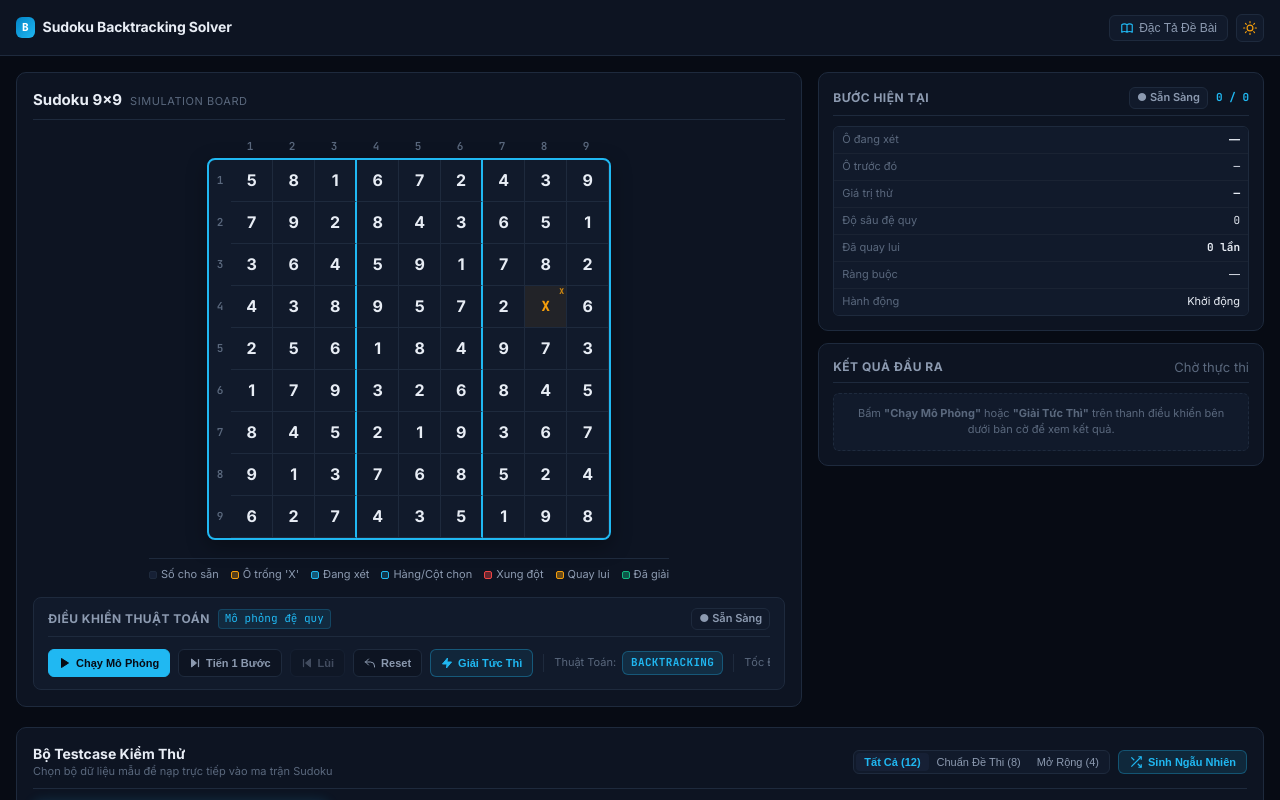
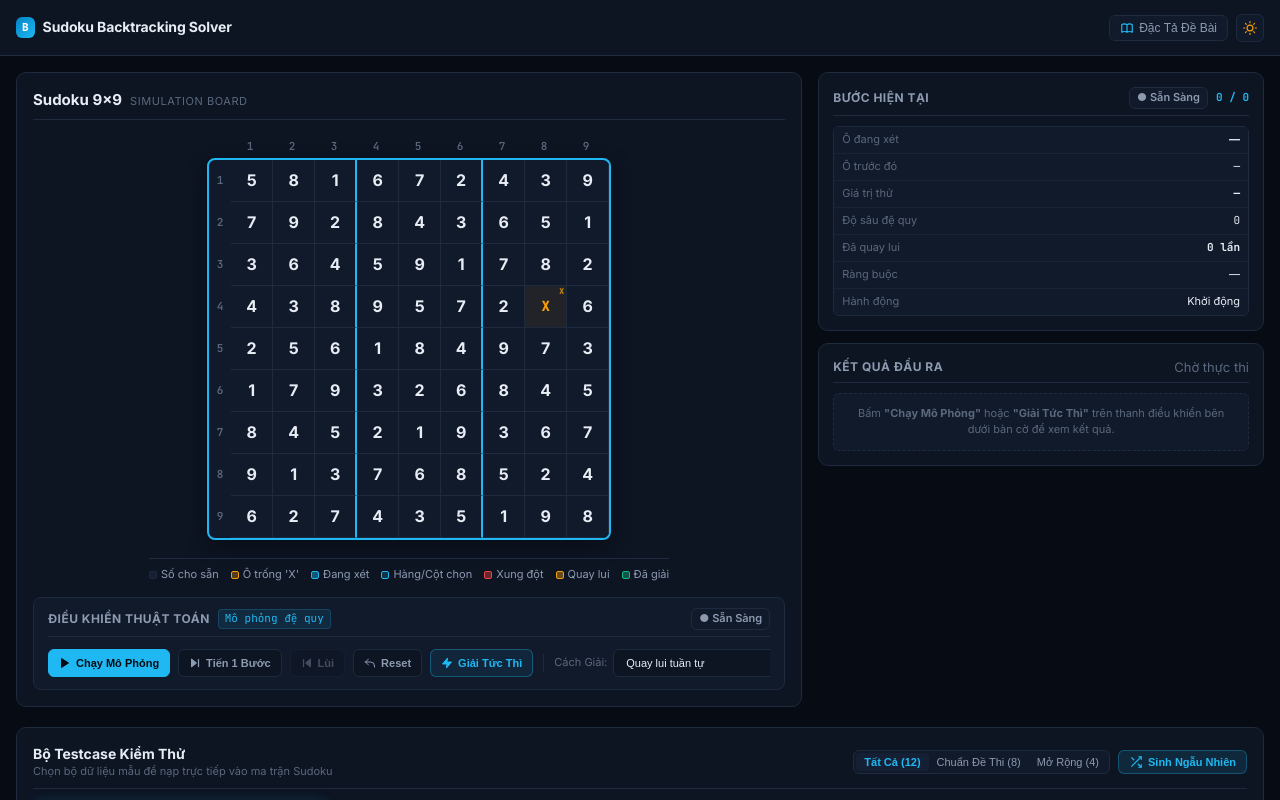
Before and after one commit to 25410166/BTL, a React (Vite) app: page / in a window 1280 px wide. Shown: the top 800 px of the page. Built offline with nearby package versions, Linux system fonts and the light colour scheme; the HTML template or start-up script is replaced by a standard one.

Commit message:
feat: restore MRV and Backtracking strategy selector in ControlToolbar

```diff
--- a/src/App.jsx
+++ b/src/App.jsx
@@ -17,6 +17,10 @@ import {
   generateBacktrackingTrace,
   solveBacktrackingInstant,
 } from './algorithms/sudokuBacktracking.js';
+import {
+  generateMRVTrace,
+  solveBacktrackingMRVInstant,
+} from './algorithms/sudokuMRV.js';
 import { fireConfetti } from './utils/confetti.js';
 
 export default function App() {
@@ -41,6 +45,7 @@ export default function App() {
   }, [initialEmptyCoords]);
 
   // Simulation State
+  const [strategy, setStrategy] = useState('sequential'); // 'sequential' | 'mrv'
   const [speedMs, setSpeedMs] = useState(50);
   const [isPlaying, setIsPlaying] = useState(false);
   const [steps, setSteps] = useState([]);
@@ -72,7 +77,10 @@ export default function App() {
       return [];
     }
 
-    const traceResult = generateBacktrackingTrace(initialBoard);
+    const traceResult =
+      strategy === 'mrv'
+        ? generateMRVTrace(initialBoard)
+        : generateBacktrackingTrace(initialBoard);
 
     setSteps(traceResult.steps);
     setSolvedBoard(traceResult.finalBoard);
@@ -179,7 +187,10 @@ export default function App() {
     if (timerRef.current) clearInterval(timerRef.current);
     setIsPlaying(false);
 
-    const result = solveBacktrackingInstant(initialBoard);
+    const result =
+      strategy === 'mrv'
+        ? solveBacktrackingMRVInstant(initialBoard)
+        : solveBacktrackingInstant(initialBoard);
 
     if (result.solved && result.board) {
       setDisplayBoard(result.board);
@@ -242,6 +253,16 @@ export default function App() {
     setBoardTitle(title);
   }
 
+  function handleChangeStrategy(newStrat) {
+    if (timerRef.current) clearInterval(timerRef.current);
+    setIsPlaying(false);
+    setStatus('IDLE');
+    setStrategy(newStrat);
+    setSteps([]);
+    setCurrentStepIndex(0);
+    setDisplayBoard(cloneBoard(initialBoard));
+  }
+
   const currentStep = steps[currentStepIndex] || null;
 
   return (
@@ -282,6 +303,8 @@ export default function App() {
                 currentStepIndex={currentStepIndex}
                 totalSteps={steps.length}
                 onSeekStep={handleSeekStep}
+                strategy={strategy}
+                onChangeStrategy={handleChangeStrategy}
                 status={status}
               />
             </div>
--- a/src/components/ControlToolbar.jsx
+++ b/src/components/ControlToolbar.jsx
@@ -20,6 +20,8 @@ export function ControlToolbar({
   currentStepIndex,
   totalSteps,
   onSeekStep,
+  strategy,
+  onChangeStrategy,
   status,
 }) {
   function renderStatusBadge() {
@@ -116,10 +118,19 @@ export function ControlToolbar({
 
         <span className="sr-divider" />
 
-        {/* Algorithm label (Thuần túy Backtracking) */}
+        {/* Lựa chọn cách giải: Tuần tự vs MRV Heuristic */}
         <div className="sr-param-group">
-          <span className="sr-param-label">Thuật Toán:</span>
-          <span className="sr-algo-badge font-mono">BACKTRACKING</span>
+          <span className="sr-param-label">Cách Giải:</span>
+          <select
+            className="sr-select"
+            value={strategy}
+            onChange={e => onChangeStrategy(e.target.value)}
+            disabled={isPlaying}
+            title="Chọn chiến lược duyệt biến: Tuần tự (chuẩn đề) hoặc MRV Heuristic (nhanh vượt trội)"
+          >
+            <option value="sequential">Quay lui tuần tự</option>
+            <option value="mrv">Quay lui + MRV (Rất nhanh)</option>
+          </select>
         </div>
 
         <span className="sr-divider" />
```
